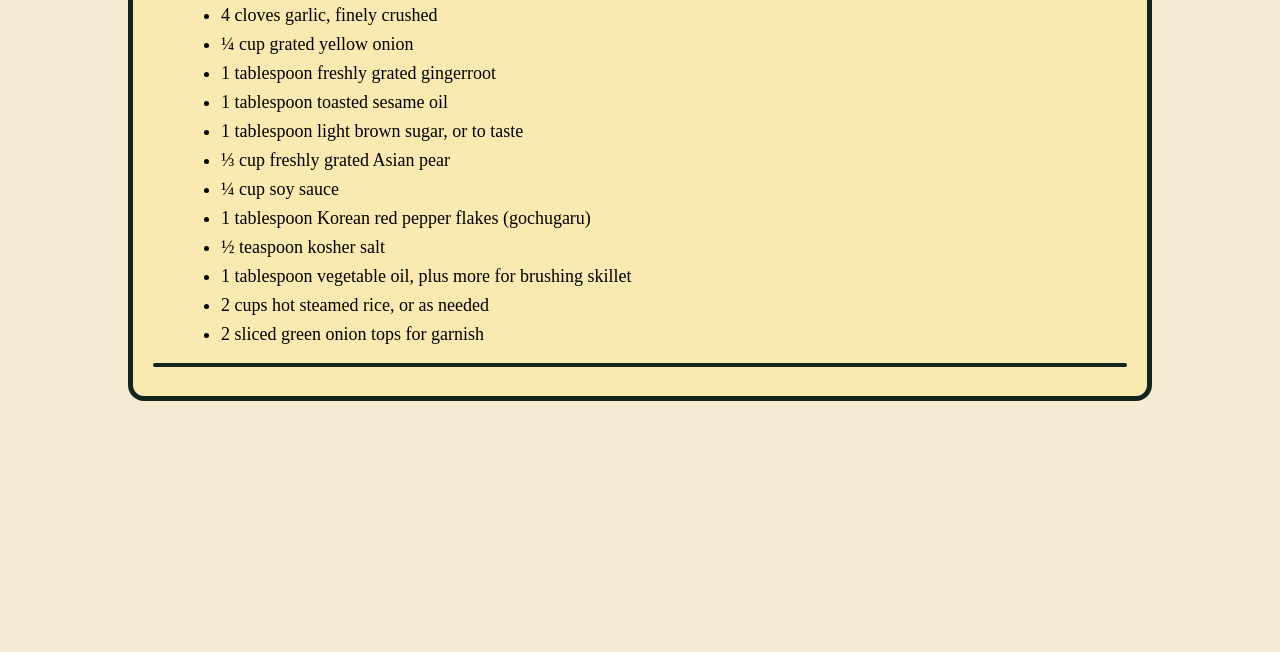
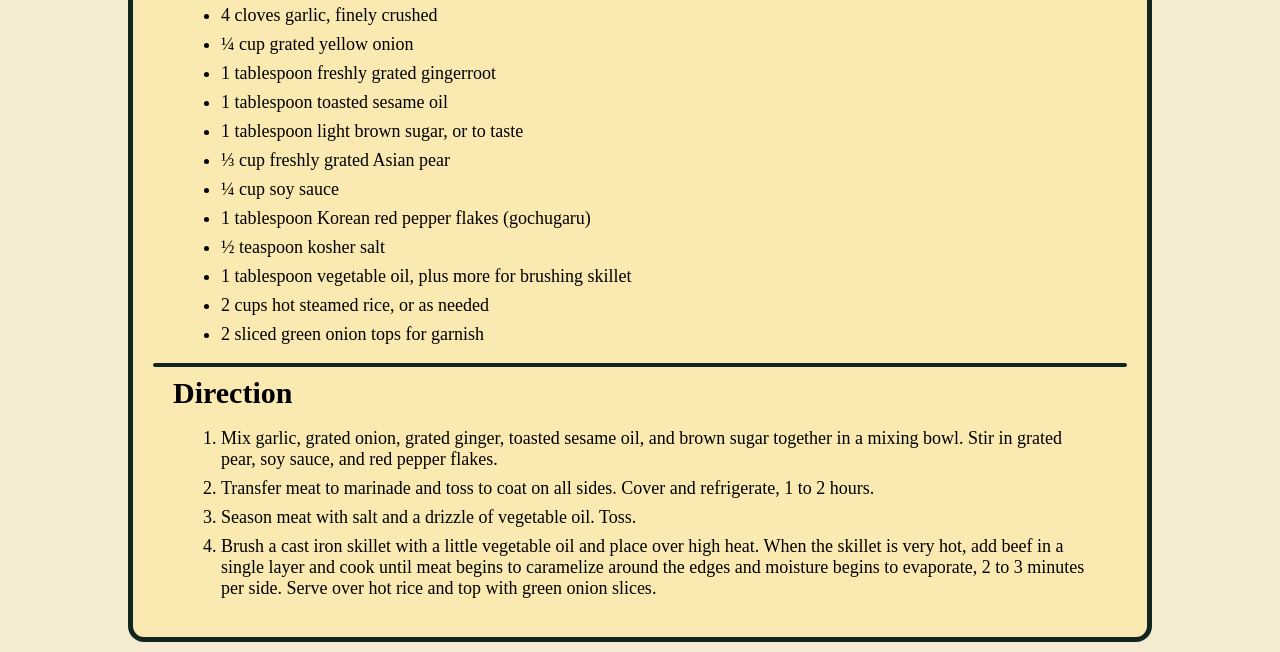
Before and after one commit to qolby/odin-recipes, a plain HTML site: page Recipes/bulgagi.html in a window 1280 px wide. Shown: the part 774-1426 px from the top of the page. Before the commit the page ends 1175 px from the top, so only its background shows below. Drawn offline with Linux system fonts and the light colour scheme.

Commit message:
Add Directions to Bulgogi Recipe

```diff
--- a/Recipes/bulgagi-styles.css
+++ b/Recipes/bulgagi-styles.css
@@ -50,26 +50,27 @@ body {
 
 .main-container {
   width: 80%;
-  height: 100%;
+  /* height: 90%; */
   background-color: #FAEAB1;
-  margin: 0 auto;
+  margin: 0 auto 10px;
   border: 5px solid #122620;
   padding: 20px;
   border-radius: 16px;
 }
 
-.ingredients {
+.sub-container {
   /* border: 2px solid #000; */
   padding: 0 20px;
 }
 
-.ingredients h2 {
+.main-container h2 {
   font-size: 30px;
   margin: 0;
 }
 
-.ingredients li {
+.sub-container li {
   margin: 8px;
+
 }
 
 hr {
--- a/Recipes/bulgagi.html
+++ b/Recipes/bulgagi.html
@@ -20,7 +20,7 @@
   </div>
   <div class="main-container">
 
-    <div class="ingredients">
+    <div class="sub-container">
       <h2>Ingredients</h2>
       <ul>
         <li>1 ¼ pounds boneless beef short ribs, sliced across the grain in 1/8-inch thick slices</li>
@@ -40,8 +40,17 @@
     </div>
     <hr>
 
-    <div class="prep-time">
-
+    <div class="sub-container">
+      <h2>Direction</h2>
+      <ol>
+        <li>Mix garlic, grated onion, grated ginger, toasted sesame oil, and brown sugar together in a mixing bowl. Stir in grated
+        pear, soy sauce, and red pepper flakes.</li>
+        <li>Transfer meat to marinade and toss to coat on all sides. Cover and refrigerate, 1 to 2 hours.</li>
+        <li>Season meat with salt and a drizzle of vegetable oil. Toss.</li>
+        <li>Brush a cast iron skillet with a little vegetable oil and place over high heat. When the skillet is very hot, add beef
+        in a single layer and cook until meat begins to caramelize around the edges and moisture begins to evaporate, 2 to 3
+        minutes per side. Serve over hot rice and top with green onion slices.</li>
+      </ol>
     </div>
 
 
```
